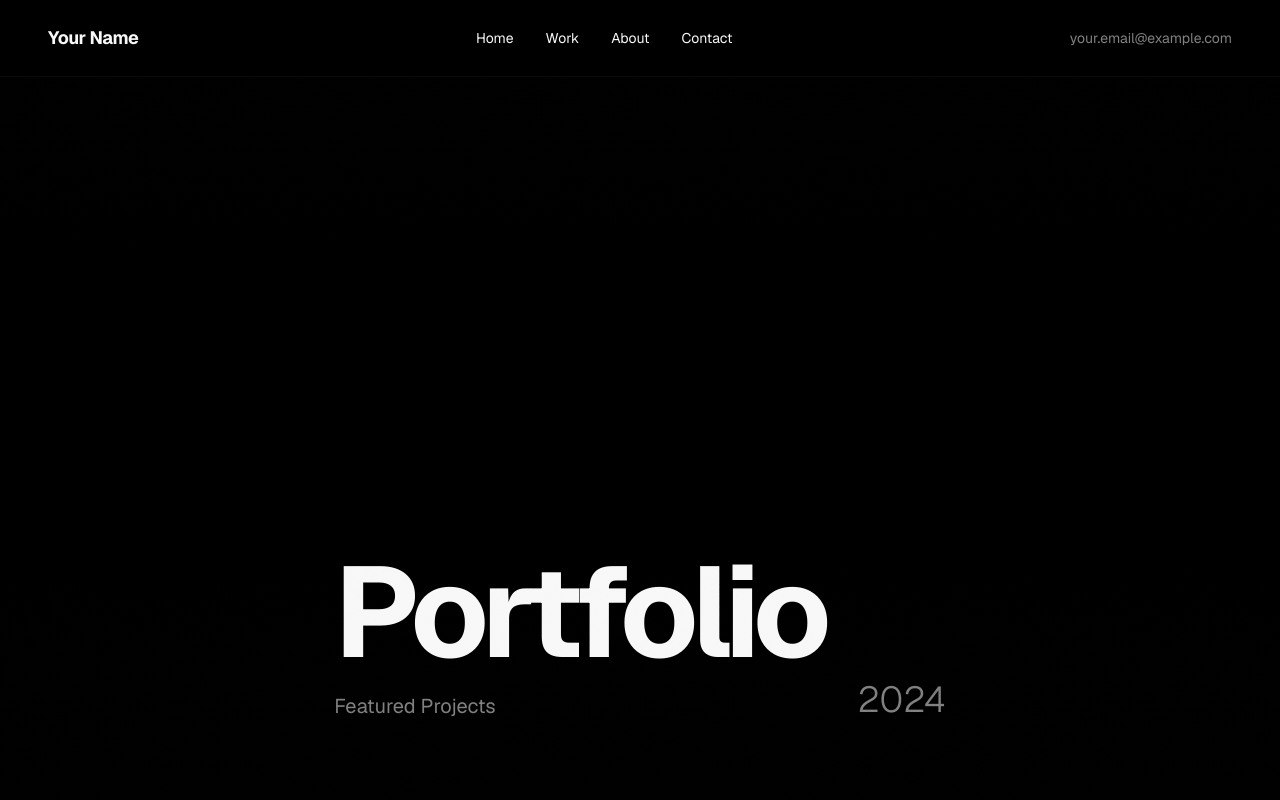
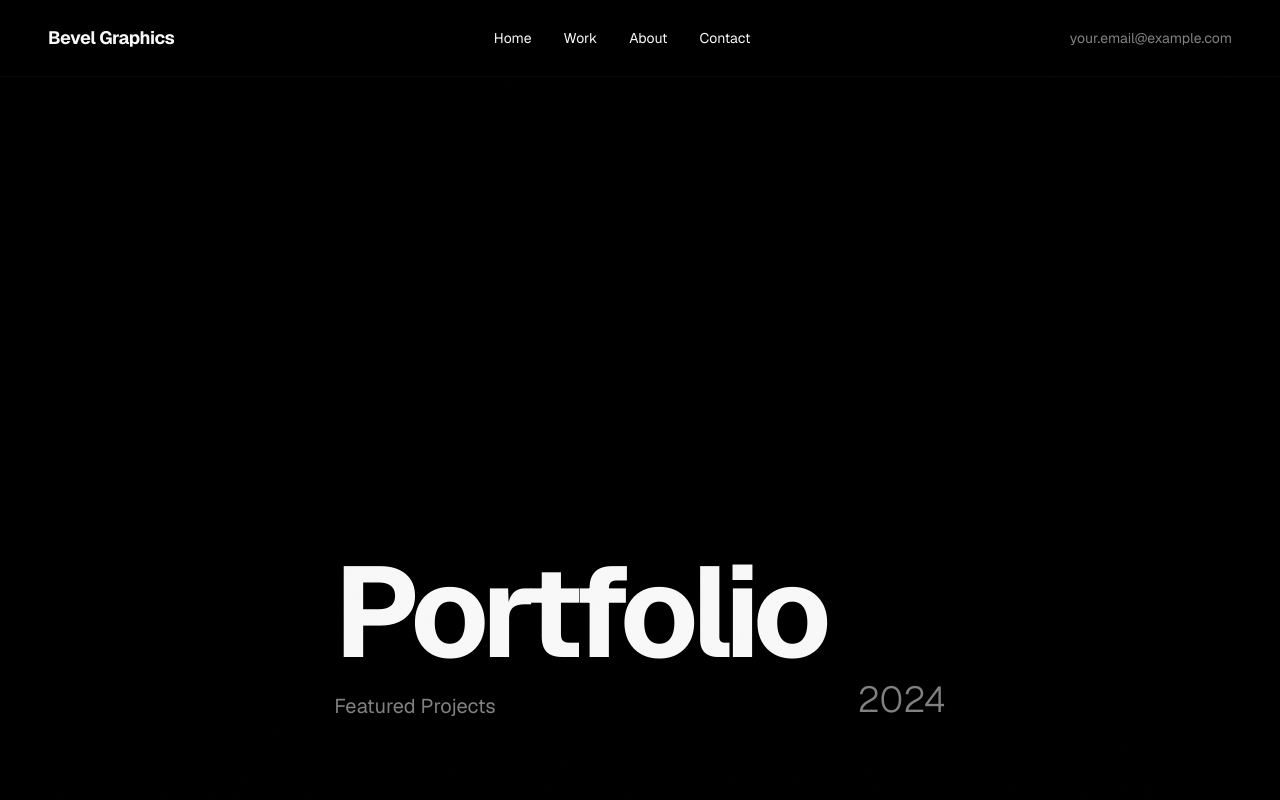
Before and after one commit to andreistanica01/portfolio, a Next.js app: page / in a window 1280 px wide. Shown: the top 800 px of the page. Built offline with nearby package versions, Linux system fonts and the light colour scheme.

Commit message:
Update page.tsx

```diff
--- a/app/page.tsx
+++ b/app/page.tsx
@@ -96,7 +96,7 @@ export default function Portfolio() {
           <div className="max-w-7xl mx-auto px-6 lg:px-12 py-6">
             <div className="flex items-center justify-between">
               <h1 className="text-lg font-bold tracking-tight hover:text-muted-foreground transition-colors cursor-pointer">
-                Your Name
+                Bevel Graphics
               </h1>
               <div className="flex items-center gap-8">
                 <a href="#" className="text-sm hover:text-muted-foreground transition-colors">
```
